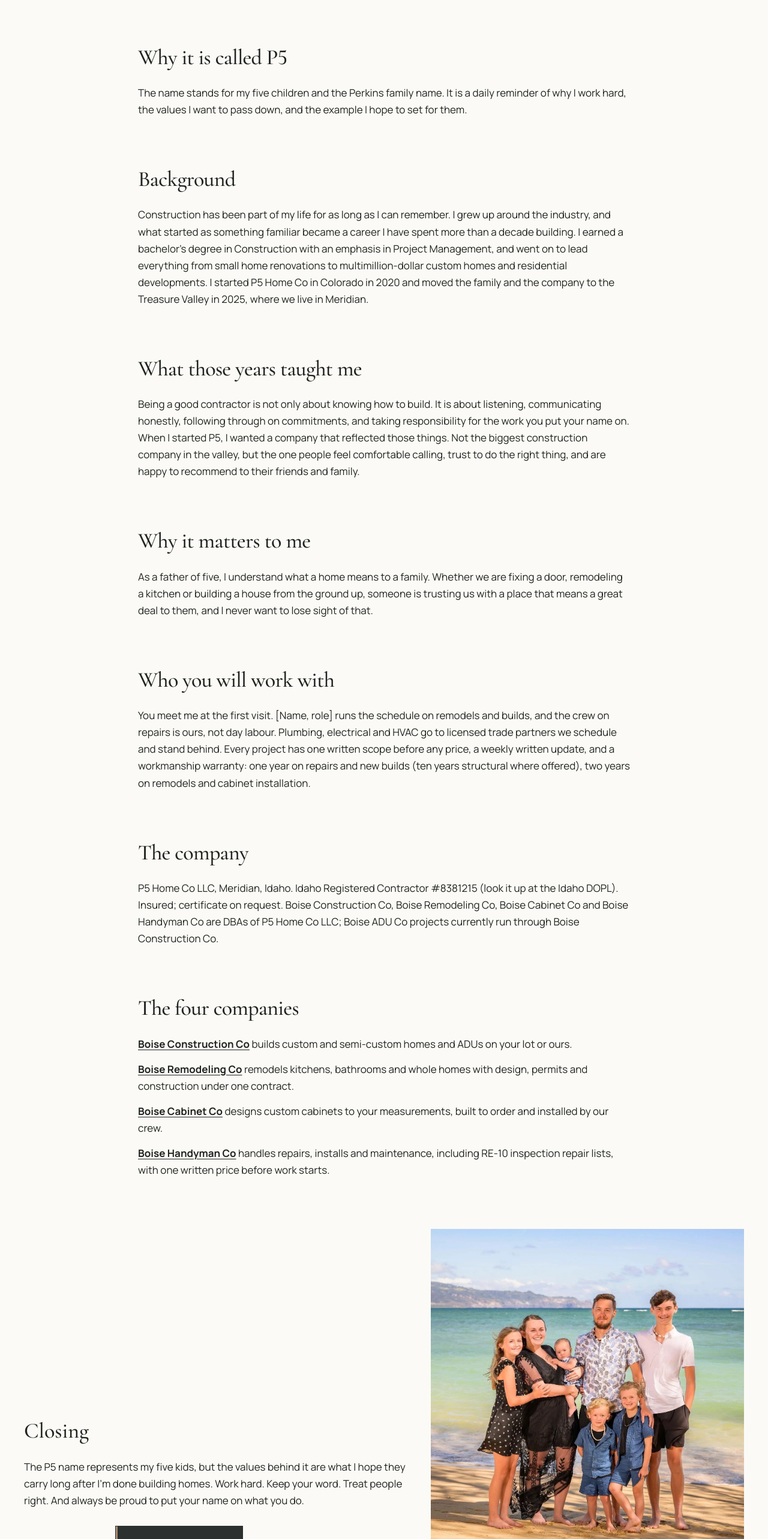
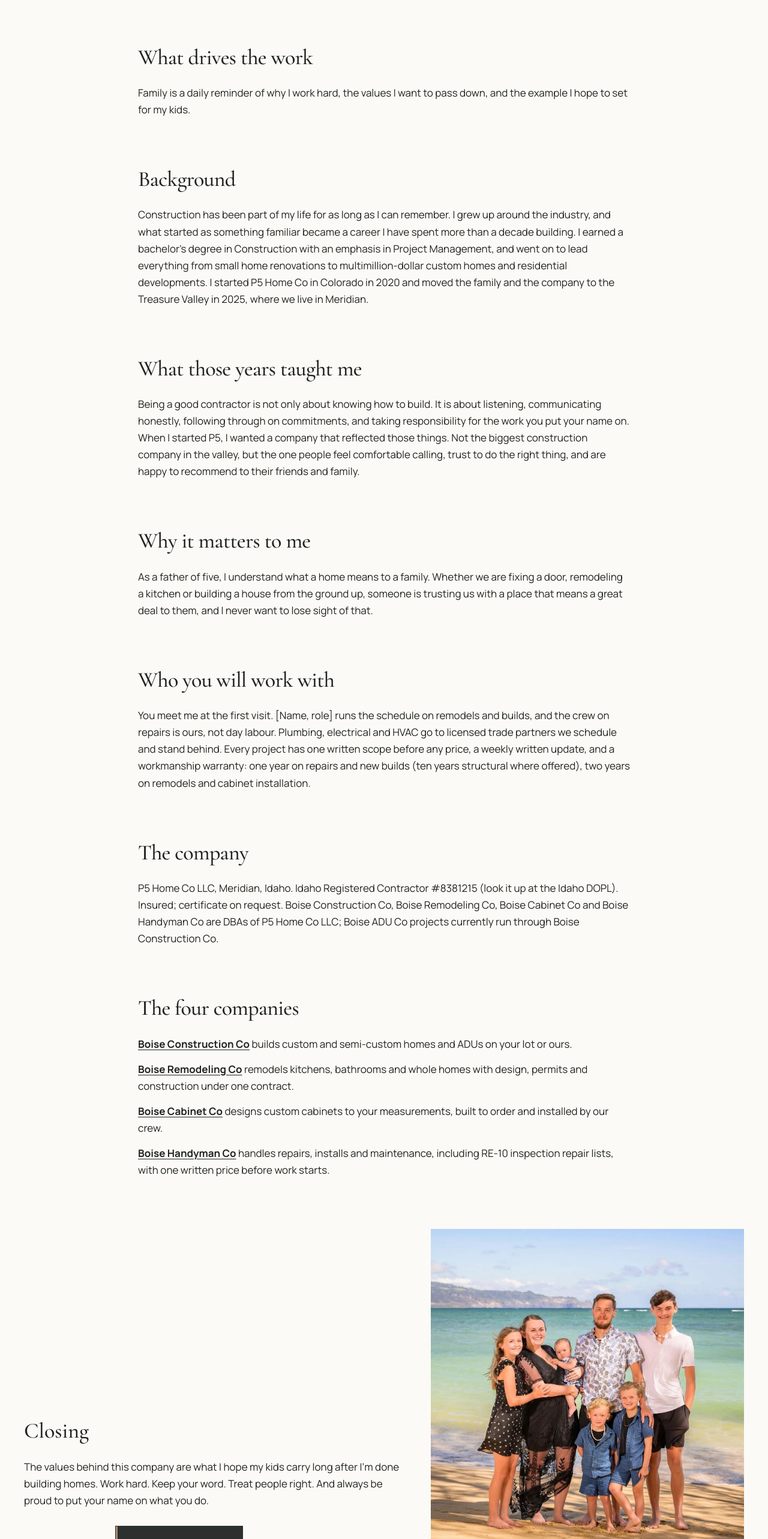
Before and after one commit to webiq1206/p5-home-co, a Next.js app: page /about in a window 1280 px wide. Shown: the part 1576-4142 px from the top of the page at 60% size. Built offline with nearby package versions, Linux system fonts and the light colour scheme.

Commit message:
Stop explaining what P5 stands for on About
Remove the acronym decode (five kids / Perkins name) from the About
page and closing, keep father-of-five family story without naming the
brand that way.

Co-authored-by: webiq.co <webiq.co@gmail.com>

```diff
--- a/app/about/AboutClient.tsx
+++ b/app/about/AboutClient.tsx
@@ -81,11 +81,11 @@ export default function AboutClient({
           />
         </figure>
 
-        <section className="about-section content-shell about-why-p5" aria-labelledby="why-p5">
-          <h2 id="why-p5">Why it is called P5</h2>
+        <section className="about-section content-shell about-family-drive" aria-labelledby="family-drive">
+          <h2 id="family-drive">What drives the work</h2>
           <p>
-            The name stands for my five children and the Perkins family name. It is a daily reminder of why I work
-            hard, the values I want to pass down, and the example I hope to set for them.
+            Family is a daily reminder of why I work hard, the values I want to pass down, and the example I hope to
+            set for my kids.
           </p>
         </section>
 
@@ -163,9 +163,8 @@ export default function AboutClient({
             <div>
               <h2 id="closing">Closing</h2>
               <p>
-                The P5 name represents my five kids, but the values behind it are what I hope they carry long after
-                I&apos;m done building homes. Work hard. Keep your word. Treat people right. And always be proud to put
-                your name on what you do.
+                The values behind this company are what I hope my kids carry long after I&apos;m done building homes.
+                Work hard. Keep your word. Treat people right. And always be proud to put your name on what you do.
               </p>
               <div className="about-closing-actions">
                 <SaveContactButton location="about" />
--- a/app/about/page.tsx
+++ b/app/about/page.tsx
@@ -63,7 +63,7 @@ const aboutSchema = {
       mainEntity: { "@id": NICK_PERKINS_ID },
       speakable: {
         "@type": "SpeakableSpecification",
-        cssSelector: [".about-answer", ".about-why-p5"],
+        cssSelector: [".about-answer", ".about-family-drive"],
       },
     },
     {
```
